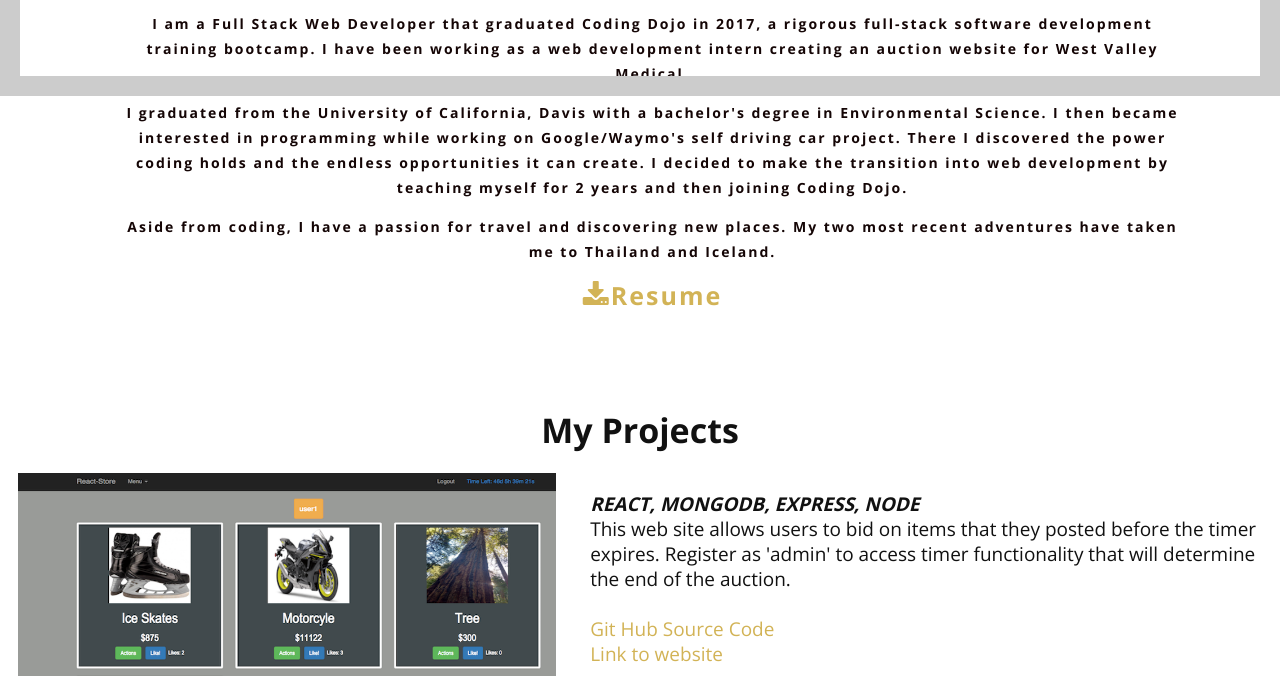
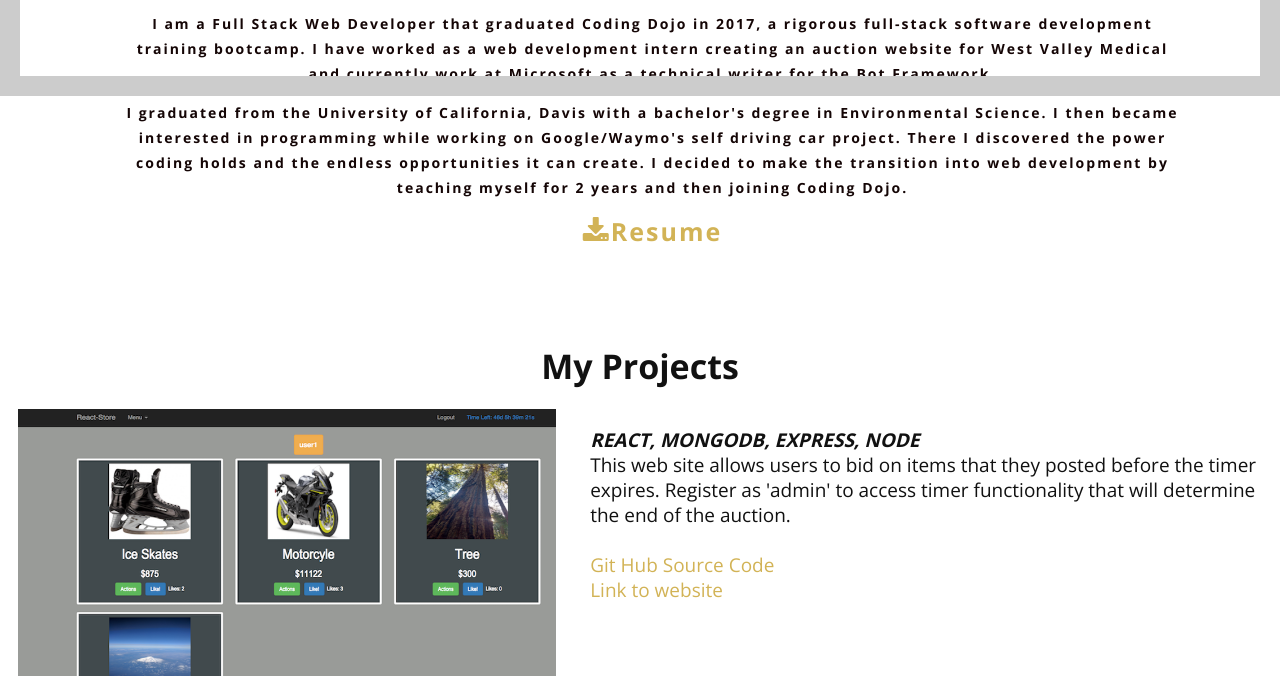
Before and after one commit to lgspacil/lgspacil.github.io, a plain HTML site: page index.html in a window 1280 px wide. Shown: the part 704-1380 px from the top of the page. Drawn offline with nearby package versions, Linux system fonts and the light colour scheme.

Commit message:
new resume, new bio

```diff
--- a/index.html
+++ b/index.html
@@ -145,14 +145,12 @@
         <h1 class="section-title introduction scrollto" id="about">About Me</h1>
         <!--About me-->
         <div class="about_me">
-            <p>I am a Full Stack Web Developer that graduated Coding Dojo in 2017, a rigorous full-stack software development training bootcamp. I have been working as a web development intern creating an auction website for West Valley Medical.</p>
+            <p>I am a Full Stack Web Developer that graduated Coding Dojo in 2017, a rigorous full-stack software development training bootcamp. I have worked as a web development intern creating an auction website for West Valley Medical and currently work at Microsoft as a technical writer for the Bot Framework.</p>
 
             <p>I graduated from the University of California, Davis with a bachelor's degree in Environmental Science. I then became interested in programming while working on Google/Waymo's self driving car project. There I discovered the power coding holds and the endless opportunities it can create. I decided to make the transition into web development by teaching myself for 2 years and then joining Coding Dojo.</p>
 
-            <p> Aside from coding, I have a passion for travel and discovering new places. My two most recent adventures have taken me to Thailand and Iceland.</p>
 
-
-            <i class="fa fa-download fa-2x"></i><a href="https://www.docdroid.net/UBt4blD/lspacil-resume.pdf">Resume</a>
+            <i class="fa fa-download fa-2x"></i><a href="https://www.docdroid.net/595nwnL/lspacil-resume.pdf">Resume</a>
         </div>
         <!-- end of about me -->
 
```
Also changed, not shown: ._index.html (added), images/gallery-images/._market-place.png (added), images/project-images/._market-place.png (added), 1 other file.
